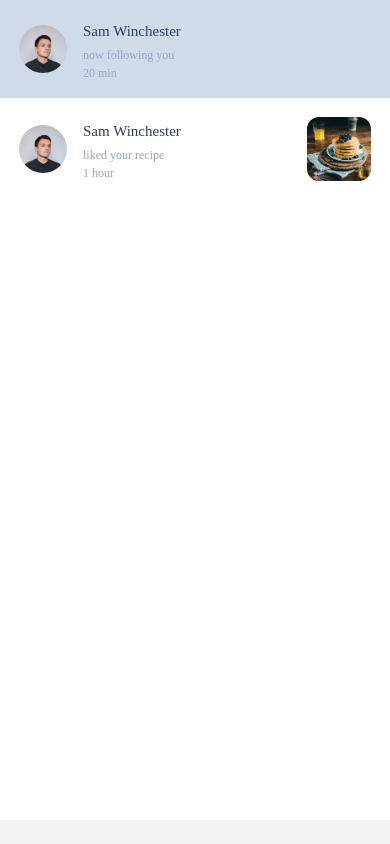
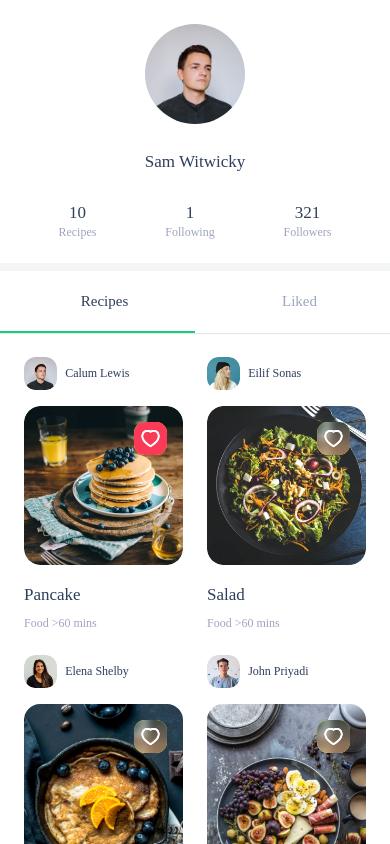
Before and after one commit to haileykwen/mob-masakuy, a React Native app: screen /Profile in a window 390 px wide. Built offline with nearby package versions, Linux system fonts and the light colour scheme.

Commit message:
slilcing profile screen

```diff
--- a/src/configs/dummy.tsx
+++ b/src/configs/dummy.tsx
@@ -68,3 +68,11 @@ export const DummyRecipes = [
         time: '60 mins'
     },
 ];
+
+export const DummyMyProfile = {
+    name: "Sam Witwicky",
+    recipes: "10",
+    following: "1",
+    followers: "321",
+    pic: DummyUser1
+}
--- a/src/configs/lang.tsx
+++ b/src/configs/lang.tsx
@@ -54,7 +54,12 @@ const Lang = {
         enterIngredient: "Masukkan bahan",
         steps: "Langkah-langkah",
         describeStep: "Apa yang harus dilakukan",
-        create: "Buat"
+        create: "Buat",
+        recipes: "Resep",
+        following: "Mengikuti",
+        followers: "Pengikut",
+        liked: "Menyukai",
+        follow: "Ikuti"
     },
     EN: {
         startCooking: "Start Cooking",
@@ -111,7 +116,12 @@ const Lang = {
         enterIngredient: "Enter ingredient",
         steps: "Steps",
         describeStep: "Tell what to do",
-        create: "Create"
+        create: "Create",
+        recipes: "Recipes",
+        following: "Following",
+        followers: "Followers",
+        liked: "Liked",
+        follow: "Follow"
     }
 }
 
--- a/src/configs/navigators.tsx
+++ b/src/configs/navigators.tsx
@@ -1,8 +1,7 @@
 import React from "react";
 import { createNativeStackNavigator } from "@react-navigation/native-stack";
 import { NavigationContainer } from "@react-navigation/native";
-import { Create, Home, NewPassword, Onboarding, PasswordRecovery, PasswordRecoveryCode, Search, Signin, Signup, VerificationCode } from "../screens";
-import { Notification } from "../screens/NotificationStack";
+import { Create, Home, NewPassword, Notification, Onboarding, PasswordRecovery, PasswordRecoveryCode, Profile, Search, Signin, Signup, VerificationCode } from "../screens";
 
 const AuthStack = createNativeStackNavigator();
 const AuthStackScreen = () => (
@@ -39,17 +38,25 @@ const NotificationStackScreen = () => (
     </NotificationStack.Navigator>
 );
 
+const ProfileStack = createNativeStackNavigator();
+const ProfileStackScreen = () => (
+    <ProfileStack.Navigator initialRouteName="Profile" screenOptions={{ headerShown: false }}>
+        <ProfileStack.Screen name="Profile" component={Profile} />
+    </ProfileStack.Navigator>
+);
+
 const RootStack = createNativeStackNavigator();
 const RootStackScreen = () => {
     return (
         <RootStack.Navigator
             screenOptions={{ headerShown: false }}
-            initialRouteName="NotificationStack"
+            initialRouteName="ProfileStack"
         >
             <RootStack.Screen name="AuthStack" component={AuthStackScreen} />
             <RootStack.Screen name="HomeStack" component={HomeStackScreen} />
             <RootStack.Screen name="CreateStack" component={CreateStackScreen} />
             <RootStack.Screen name="NotificationStack" component={NotificationStackScreen} />
+            <RootStack.Screen name="ProfileStack" component={ProfileStackScreen} />
         </RootStack.Navigator>
     );
 }
--- /dev/null
+++ b/src/screens/ProfileStack/Profile/common/liked.tsx
@@ -0,0 +1,24 @@
+import React, { Component } from 'react';
+import { StyleSheet, View } from 'react-native';
+import { RecipeList } from '../../../../components';
+import { DummyRecipes } from '../../../../configs';
+import { Colors } from '../../../../styles';
+
+class Liked extends Component {
+    render() {
+        return (
+            <View style={styles.container}>
+                <RecipeList recipes={DummyRecipes} />
+            </View>
+        );
+    }
+}
+
+export default Liked;
+
+const styles = StyleSheet.create({
+    container: {
+        paddingHorizontal: 12,
+        backgroundColor: Colors.white
+    }
+});
--- /dev/null
+++ b/src/screens/ProfileStack/Profile/common/recipes.tsx
@@ -0,0 +1,24 @@
+import React, { Component } from 'react';
+import { StyleSheet, View } from 'react-native';
+import { RecipeList } from '../../../../components';
+import { DummyRecipes } from '../../../../configs';
+import { Colors } from '../../../../styles';
+
+class Recipes extends Component {
+    render() {
+        return (
+            <View style={styles.container}>
+                <RecipeList recipes={DummyRecipes} />
+            </View>
+        );
+    }
+}
+
+export default Recipes;
+
+const styles = StyleSheet.create({
+    container: {
+        paddingHorizontal: 12,
+        backgroundColor: Colors.white
+    }
+});
--- /dev/null
+++ b/src/screens/ProfileStack/Profile/index.tsx
@@ -0,0 +1,115 @@
+import React, { Component } from 'react';
+import { Image, ScrollView, StyleSheet, View } from 'react-native';
+import { Button, Gap, Heading, Paragraph } from '../../../components';
+import { Lang } from '../../../configs';
+import { DummyMyProfile } from '../../../configs/dummy';
+import { Colors, GlobalStyle } from '../../../styles';
+import { createMaterialTopTabNavigator } from '@react-navigation/material-top-tabs';
+import Recipes from './common/recipes';
+import Liked from './common/liked';
+
+interface ProfileProps {
+    route?: any
+}
+
+interface ProfileState {}
+
+const Tab = createMaterialTopTabNavigator();
+const ProfileTab = () => {
+    return(
+        <Tab.Navigator
+            screenOptions={{
+                tabBarLabelStyle: {
+                    fontFamily: GlobalStyle.fontPrimarySemiBold,
+                    fontSize: 15,
+                    textTransform: 'capitalize'
+                },
+                tabBarActiveTintColor: Colors.textMain,
+                tabBarInactiveTintColor: Colors.textSecondary,
+                tabBarIndicatorStyle: {
+                    backgroundColor: Colors.primary
+                },
+                tabBarContentContainerStyle: {
+                    padding: 7
+                }
+            }}
+        >
+            <Tab.Screen name={Lang.EN.recipes} component={Recipes} />
+            <Tab.Screen name={Lang.EN.liked} component={Liked} />
+        </Tab.Navigator>
+    );
+}
+
+class Profile extends Component<ProfileProps, ProfileState> {
+    constructor(props: ProfileProps){
+        super(props);
+        this.state = {}
+    }
+
+    render() {
+        return (
+            <ScrollView showsVerticalScrollIndicator={false}>
+                <View style={styles(this.props).container}>
+                    <View style={styles(this.props).userInfo}>
+                        <Image source={DummyMyProfile.pic} style={styles(this.props).userPic} />
+                        <Heading type='secondary' text={DummyMyProfile.name} />
+                        <View style={styles(this.props).userPopularity}>
+                            <View style={styles(this.props).userPopularityItem}>
+                                <Heading type='secondary' text={DummyMyProfile.recipes} />
+                                <Paragraph type='tertiary' text={Lang.EN.recipes} />
+                            </View>
+                            <View style={styles(this.props).userPopularityItem}>
+                                <Heading type='secondary' text={DummyMyProfile.following} />
+                                <Paragraph type='tertiary' text={Lang.EN.following} />
+                            </View>
+                            <View style={styles(this.props).userPopularityItem}>
+                                <Heading type='secondary' text={DummyMyProfile.followers} />
+                                <Paragraph type='tertiary' text={Lang.EN.followers} />
+                            </View>
+                        </View>
+                        {this.props.route.user_id && <Button text={Lang.EN.follow} />}
+                    </View>
+
+                    <Gap height={8} width={'100%'} style={{backgroundColor: Colors.form}} />
+
+                    <ProfileTab />
+                </View>
+            </ScrollView>
+        );
+    }
+}
+
+export default Profile;
+
+const styles = (props: ProfileProps) => StyleSheet.create({
+    container: {
+        minHeight: props.route.user_id ?
+            GlobalStyle.fullHeight - GlobalStyle.statusBarHeight + ((GlobalStyle.fullHeight - GlobalStyle.statusBarHeight) / 1.81953642384106)
+            : GlobalStyle.fullHeight - GlobalStyle.statusBarHeight + ((GlobalStyle.fullHeight - GlobalStyle.statusBarHeight) / 2.434108527131783),
+        backgroundColor: Colors.white
+    },
+    userInfo: {
+        padding: GlobalStyle.paddingPrimary,
+        justifyContent: 'center',
+        alignItems: 'center'
+    },
+    userPic: {
+        height: 100,
+        width: 100,
+        borderRadius: 50,
+        marginBottom: GlobalStyle.paddingPrimary
+    },
+    userPopularity: {
+        flexDirection: 'row',
+        justifyContent: 'space-around',
+        alignItems: 'center',
+        marginTop: GlobalStyle.paddingPrimary,
+        width: '100%',
+        marginBottom: props.route.user_id ? 32 : 0
+    },
+    userPopularityItem: {
+        flexDirection: 'column',
+        justifyContent: 'center',
+        alignItems: 'center'
+    }
+});
--- /dev/null
+++ b/src/screens/ProfileStack/index.tsx
@@ -0,0 +1,5 @@
+import Profile from "./Profile";
+
+export {
+    Profile
+}
--- a/src/screens/index.tsx
+++ b/src/screens/index.tsx
@@ -17,3 +17,5 @@ export {
 }
 export * from './HomeStack';
 export * from './CreateStack';
+export * from './NotificationStack';
+export * from './ProfileStack';
```
